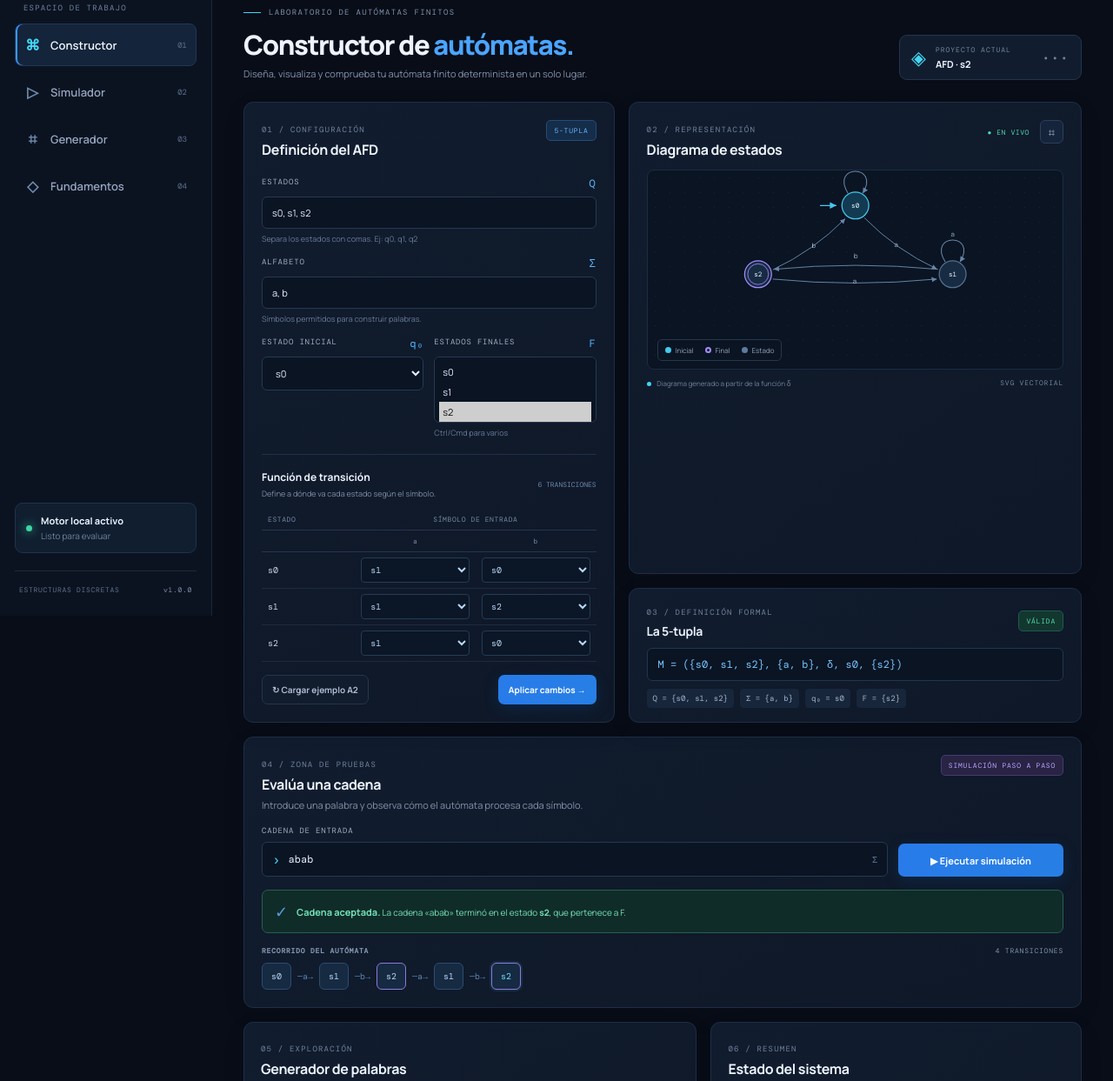
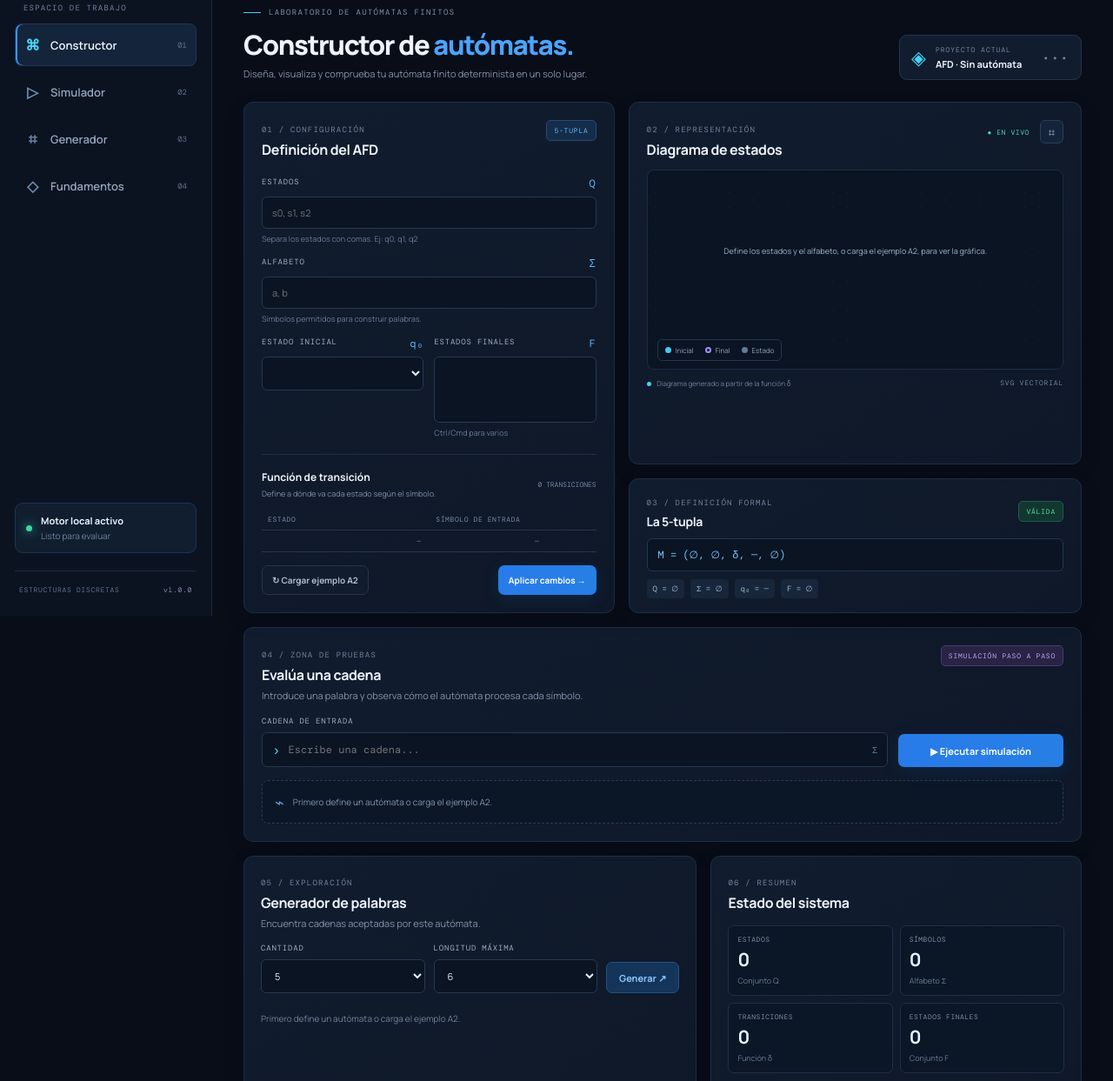
Before and after one commit to ElGermanDBg/simulador-automatas-finitos-afd, a plain HTML site: page frontend/index.html in a window 1280 px wide. Shown: the part 92-1335 px from the top of the page at 87% size. Drawn offline with nearby package versions, Linux system fonts and the light colour scheme.

Commit message:
Frontend: arranca vacio; el ejemplo A2 solo se carga al pedirlo

```diff
--- a/frontend/index.html
+++ b/frontend/index.html
@@ -94,13 +94,13 @@
 
           <div class="field">
             <label for="statesInput">ESTADOS <span>Q</span></label>
-            <input id="statesInput" value="s0, s1, s2" autocomplete="off">
+            <input id="statesInput" value="" placeholder="s0, s1, s2" autocomplete="off">
             <small>Separa los estados con comas. Ej: q0, q1, q2</small>
           </div>
 
           <div class="field">
             <label for="alphabetInput">ALFABETO <span>Σ</span></label>
-            <input id="alphabetInput" value="a, b" autocomplete="off">
+            <input id="alphabetInput" value="" placeholder="a, b" autocomplete="off">
             <small>Símbolos permitidos para construir palabras.</small>
           </div>
 
@@ -209,7 +209,7 @@
             <label for="wordInput">CADENA DE ENTRADA</label>
             <div class="word-input-wrap">
               <span class="input-prefix">›</span>
-              <input id="wordInput" value="abab" placeholder="Escribe una cadena..." autocomplete="off">
+              <input id="wordInput" value="" placeholder="Escribe una cadena..." autocomplete="off">
               <span class="input-hint">Σ</span>
             </div>
           </div>
--- a/frontend/js/app.js
+++ b/frontend/js/app.js
@@ -12,8 +12,21 @@ const defaultAfd = {
   },
 };
 
-let afd = structuredClone(defaultAfd);
+// Estado inicial: el programa arranca vacío. El ejemplo A2 solo se carga
+// cuando el usuario pulsa «Cargar ejemplo A2».
+const emptyAfd = {
+  states: [],
+  alphabet: [],
+  initial: "",
+  finals: [],
+  transitions: {},
+};
+
+let afd = structuredClone(emptyAfd);
 let lastTrace = [];
+
+const hasAutomaton = () => afd.states.length > 0 && afd.alphabet.length > 0;
+const setText = (list) => (list.length ? `{${list.join(", ")}}` : "∅");
 
 const parseList = (value) => [
   ...new Set(value.split(",").map((x) => x.trim()).filter(Boolean)),
@@ -136,17 +149,19 @@ function renderAll() {
   renderGraph();
   renderTuple();
   renderMetrics();
-  $("projectName").textContent = `AFD · ${afd.finals.join(", ") || "Sin estados finales"}`;
+  $("projectName").textContent = !afd.states.length
+    ? "AFD · Sin autómata"
+    : `AFD · ${afd.finals.join(", ") || "Sin estados finales"}`;
 }
 
 function renderTuple() {
-  $("tupleDisplay").textContent = `M = ({${afd.states.join(", ")}}, {${afd.alphabet.join(", ")}}, δ, ${afd.initial}, {${afd.finals.join(", ")}})`;
+  $("tupleDisplay").textContent = `M = (${setText(afd.states)}, ${setText(afd.alphabet)}, δ, ${afd.initial || "—"}, ${setText(afd.finals)})`;
 
   const pills = [
-    `Q = {${afd.states.join(", ")}}`,
-    `Σ = {${afd.alphabet.join(", ")}}`,
-    `q₀ = ${afd.initial}`,
-    `F = {${afd.finals.join(", ")}}`,
+    `Q = ${setText(afd.states)}`,
+    `Σ = ${setText(afd.alphabet)}`,
+    `q₀ = ${afd.initial || "—"}`,
+    `F = ${setText(afd.finals)}`,
   ];
 
   $("tupleDetails").innerHTML = pills
@@ -164,6 +179,11 @@ function renderMetrics() {
 function renderGraph() {
   const svg = $("automatonSvg");
   const n = afd.states.length;
+
+  if (!n) {
+    svg.innerHTML = `<text x="340" y="130" text-anchor="middle" fill="#9db4ce" font-size="13">Define los estados y el alfabeto, o carga el ejemplo A2, para ver la gráfica.</text>`;
+    return;
+  }
   const cx = 340;
   const cy = 125;
   const rx = Math.min(235, 70 + n * 38);
@@ -270,6 +290,13 @@ function evaluate(word) {
 }
 
 function runEvaluation() {
+  if (!hasAutomaton()) {
+    $("resultArea").className = "result-area empty-result";
+    $("resultArea").innerHTML =
+      '<span class="result-symbol">⌁</span><span>Primero define un autómata o carga el ejemplo A2.</span>';
+    $("traceArea").classList.add("hidden");
+    return;
+  }
   const word = $("wordInput").value.trim();
   const result = evaluate(word);
   lastTrace = result.trace;
@@ -308,6 +335,11 @@ function runEvaluation() {
 }
 
 function generateWords() {
+  if (!hasAutomaton()) {
+    $("generatedList").innerHTML =
+      '<div class="empty-list">Primero define un autómata o carga el ejemplo A2.</div>';
+    return;
+  }
   const wanted = Number($("wordCount").value);
   const max = Number($("maxLength").value);
   const found = [];
@@ -332,12 +364,16 @@ function generateWords() {
 function loadExample() {
   afd = structuredClone(defaultAfd);
   loadForm();
+  $("wordInput").value = "abab";
+  runEvaluation();
   showToast("Ejemplo A2 cargado.");
 }
 
 function resetAll() {
-  loadExample();
-  $("wordInput").value = "abab";
+  afd = structuredClone(emptyAfd);
+  loadForm();
+  $("configError").classList.add("hidden");
+  $("wordInput").value = "";
   $("resultArea").className = "result-area empty-result";
   $("resultArea").innerHTML =
     '<span class="result-symbol">⌁</span><span>Esperando una cadena para evaluar...</span>';
@@ -392,3 +428,4 @@ $("fitGraph").addEventListener("click", renderGraph);
 
 loadForm();
 runEvaluation();
+generateWords();
```
